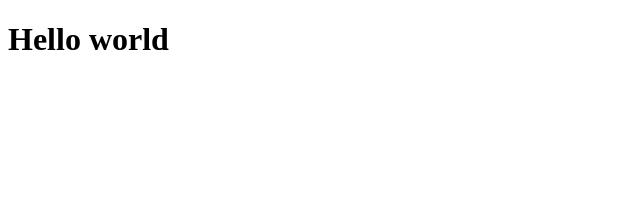
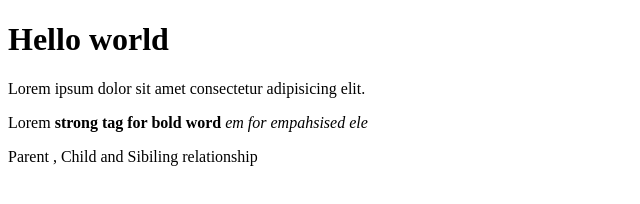
Before and after one commit to sshettyv/TOP, a plain HTML site: page html-boilerplate/index.html in a window 1280 px wide. Shown: the whole page, without its empty margins (0-640 px from the left). Drawn offline with Linux system fonts and the light colour scheme.

Commit message:
html tags

```diff
--- a/html-boilerplate/index.html
+++ b/html-boilerplate/index.html
@@ -6,5 +6,9 @@
     </head>
     <body>
        <h1>Hello world</h1>
+       <p>Lorem ipsum dolor sit amet consectetur adipisicing elit. </p>
+       <p>Lorem <strong> strong tag for bold word</strong>   <em> em for empahsised ele</em> </p>
+        <p>Parent , Child and Sibiling relationship</p>
+        <p> <!-- this is for comments --> </p>
     </body>
 </html>
```
